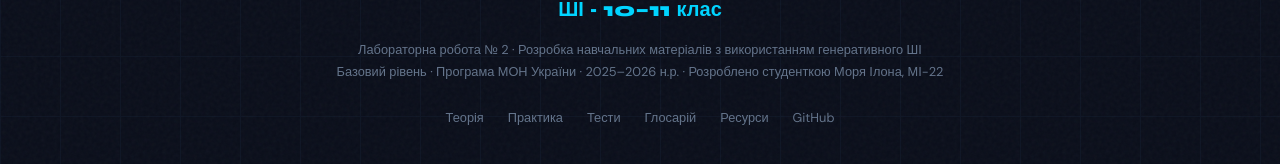
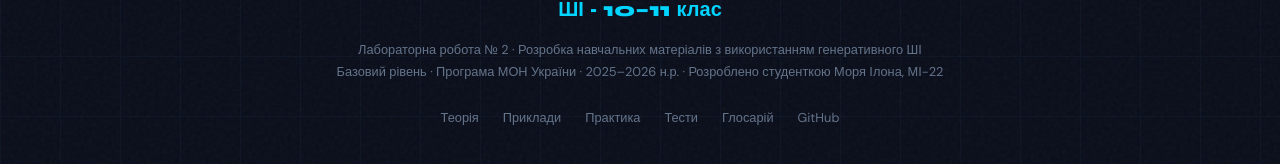
Before and after one commit to Ilona160/AI, a Jekyll site: the page index.html, which Jekyll copies as it is, in a window 1280 px wide and 900 px high, scrolled down 2723 px. Shown: the part 724-888 px from the top of the window. Built offline with Jekyll 4.4.1, drawn with Linux system fonts in a browser that asks for light colours.

Commit message:
Update index.html

```diff
--- a/index.html
+++ b/index.html
@@ -600,13 +600,13 @@
 <body>
 
   <nav>
-    <a class="nav-logo" href="index.html">ШІ · 10–11 клас</a>
+    <a class="nav-logo" href="https://ilona160.github.io/AI/index.html">ШІ · 10–11 клас</a>
     <ul class="nav-links">
       <li><a href="#blocks">Блоки</a></li>
       <li><a href="#outcomes">Результати</a></li>
-      <li><a href="theory/main-content.html">Теорія</a></li>
-      <li><a href="practice/tasks.html">Практика</a></li>
-      <li><a href="tests/index.html">Тести</a></li>
+      <li><a href="https://ilona160.github.io/AI/theory/main-content.html">Теорія</a></li>
+      <li><a href="https://ilona160.github.io/AI/practice/tasks.html">Практика</a></li>
+      <li><a href="https://ilona160.github.io/AI/tests/index.html">Тести</a></li>
     </ul>
   </nav>
 
@@ -862,11 +862,11 @@
       Базовий рівень · Програма МОН України · 2025–2026 н.р. · Розроблено студенткою Моря Ілона, МІ-22
     </p>
     <div class="footer-links">
-      <a href="theory/main-content.html">Теорія</a>
-      <a href="practice/tasks.html">Практика</a>
-      <a href="tests/index.html">Тести</a>
-      <a href="theory/glossary.html">Глосарій</a>
-      <a href="resources/links.html">Ресурси</a>
+      <a href="https://ilona160.github.io/AI/theory/main-content.html">Теорія</a>
+      <a href="https://ilona160.github.io/AI/theory/examples.html">Приклади</a>
+      <a href="https://ilona160.github.io/AI/practice/tasks.html">Практика</a>
+      <a href="https://ilona160.github.io/AI/tests/index.html">Тести</a>
+      <a href="https://ilona160.github.io/AI/theory/glossary.html">Глосарій</a>
       <a href="https://github.com" target="_blank">GitHub</a>
     </div>
   </footer>
```
